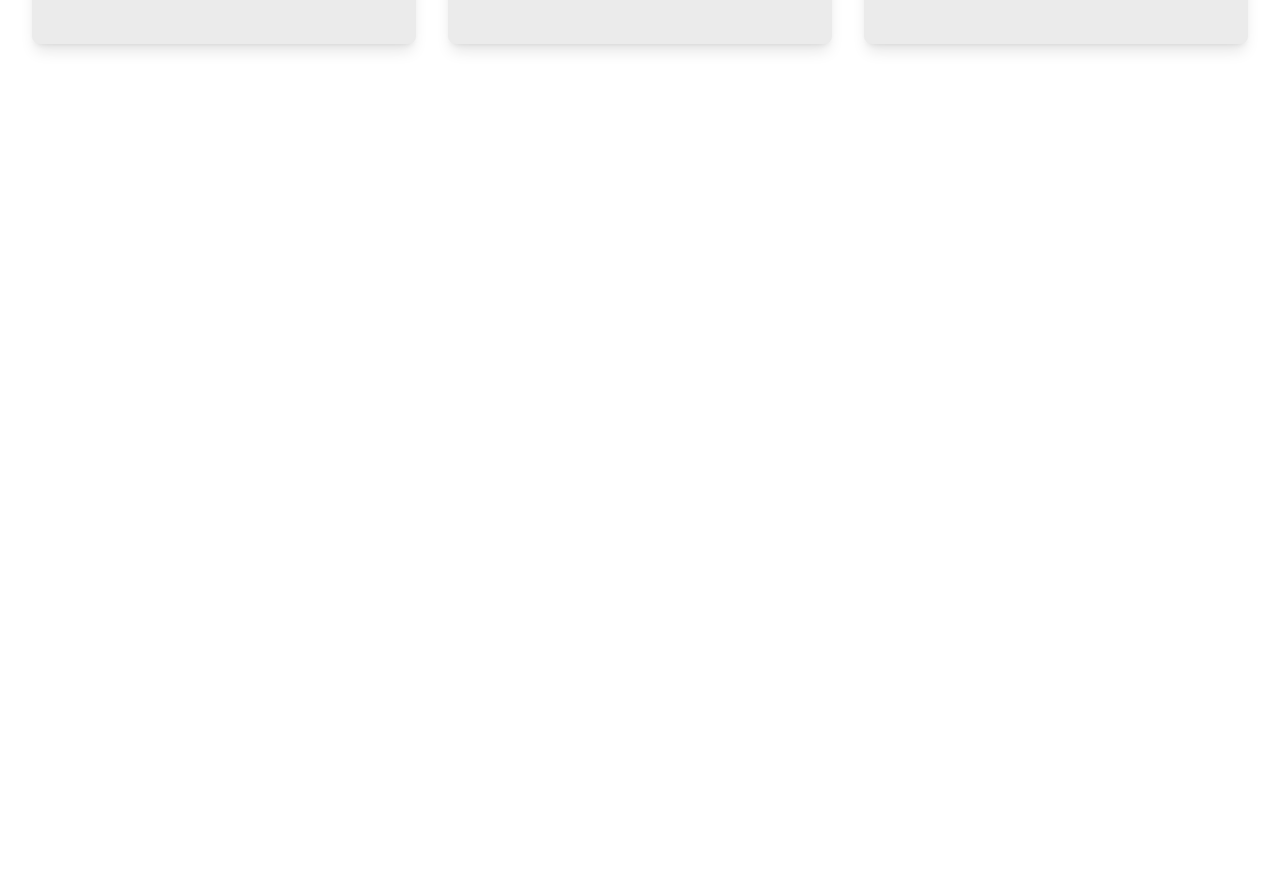
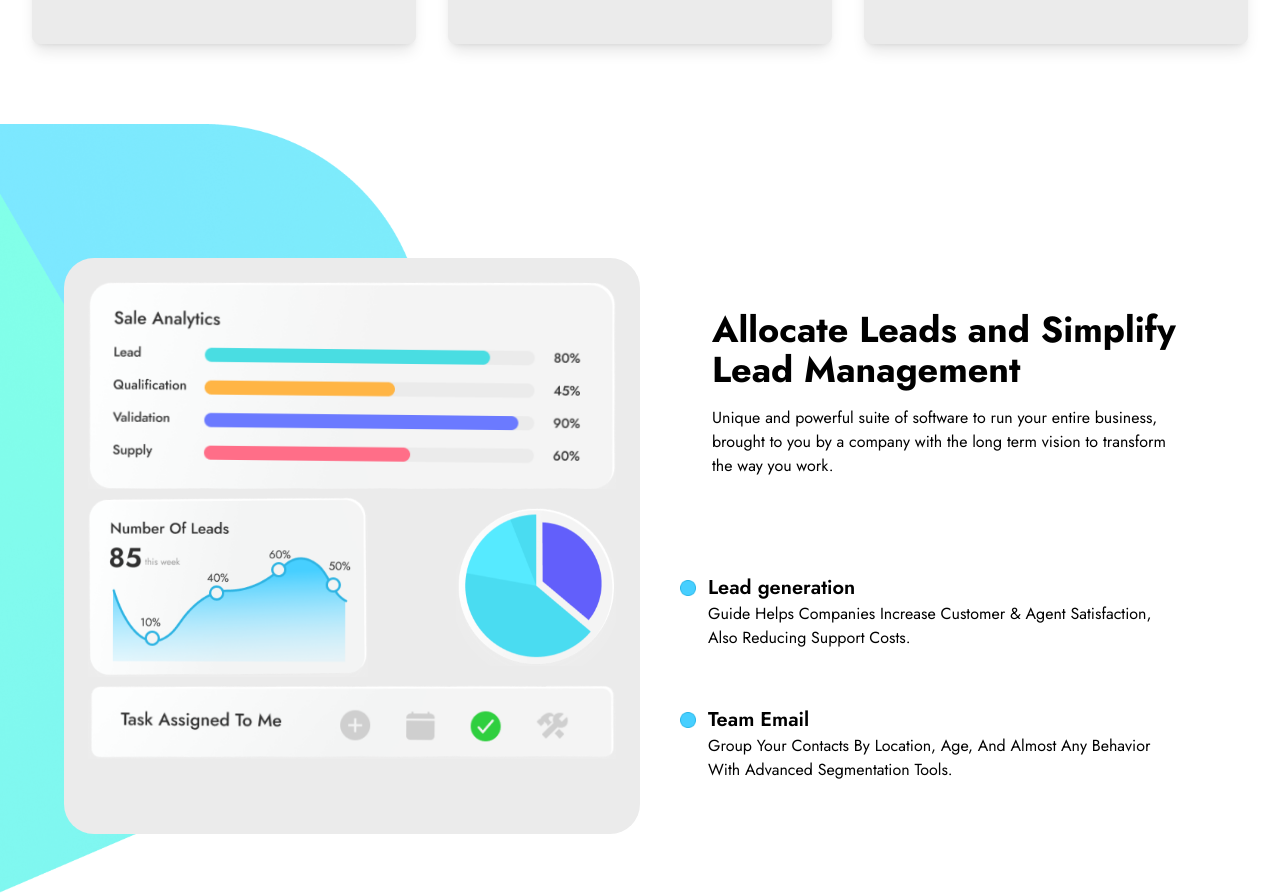
Before and after one commit to matubruno16/website-sass, a Next.js app: page /en in a window 1280 px wide. Shown: the part 1115-2008 px from the top of the page. Before the commit the page ends 1239 px from the top, so only its background shows below. Built offline with nearby package versions, Linux system fonts and the light colour scheme.

Commit message:
New section CoreFeatures

```diff
--- a/app/[locale]/page.tsx
+++ b/app/[locale]/page.tsx
@@ -1,3 +1,4 @@
+import CoreFeatures from '../components/CoreFeatures';
 import Features from '../components/Features';
 import Header from '../components/Header';
 import Hero from '../components/Hero';
@@ -7,6 +8,7 @@ export default function Home() {
     <Header />
     <Hero />
     <Features />
+    <CoreFeatures />
     </>
   );
 }
--- /dev/null
+++ b/app/components/CoreFeatures.tsx
@@ -0,0 +1,93 @@
+import Image from "next/image";
+import { getTranslations } from "next-intl/server";
+
+export default async function CoreFeatures() {
+  const t = await getTranslations("Home.CoreFeatures");
+  return (
+    <section className="overflow-hidden w-full h-full">
+      <div className="bg-coreFeatures w-screen h-full md:h-[769px] grid place-items-center">
+        <div className="grid md:grid-cols-2 justify-center w-[90%] md:w-[2/3] max-w-[1200px] h-full md:h-[500px] place-items-center mx-10 text-center md:text-start">
+          <div className=" hidden bg-[#EBEBEB] w-full h-full rounded-[30px] md:flex flex-col items-center p-6 overflow-hidden">
+            <Image
+              className=""
+              src="/analytics.png"
+              width={600}
+              height={239}
+              loading="lazy"
+              alt="Graficos analiticos"
+            />
+            <div className="w-full flex items-center justify-between gap-2 my-2">
+              <Image
+                src="/nuber.png"
+                width={280}
+                height={80}
+                loading="lazy"
+                alt="Number of Leads"
+              />
+              <Image
+                className="hidden lg:block"
+                src="/grafic.png"
+                width={160}
+                height={160}
+                loading="lazy"
+                alt="Grafico circular"
+              />
+            </div>
+            <Image
+              src="/task.png"
+              width={600}
+              height={200}
+              loading="lazy"
+              alt="Task Assigned To Me"
+              style={{ objectFit: "cover" }}
+            />
+          </div>
+          <div className="flex flex-col justify-start items-start h-full p-4 md:p-10 mt-6">
+            <h2 className="text-4xl font-bold text-pretty ml-0 md:ml-8 ">
+              {t("title")}
+            </h2>
+            <p className="text-pretty mt-4 ml-0 md:ml-8">
+              {t("subtitle")}
+            </p>
+            <div className=" ">
+              <div className="flex flex-col md:flex-row items-center gap-3 mt-10 md:mt-24">
+                <Image
+                  src="/punto.png"
+                  loading="lazy"
+                  alt="Icono Punto"
+                  className="hidden md:flex"
+                  width={16}
+                  height={16}
+                />
+                <h3 className="w-full  text-2xl md:text-xl font-semibold">
+                  {t("headerGrafics1")}
+                </h3>
+              </div>
+              <div>
+                <p className="ml-7">{t("description1")}</p>
+              </div>
+            </div>
+            <div className="">
+              <div className="flex flex-col md:flex-row items-center gap-3 mt-10 md:mt-14">
+                <Image
+                  src="/punto.png"
+                  loading="lazy"
+                  alt="Icono Punto"
+                  className="hidden md:flex"
+                  width={16}
+                  height={16}
+                />
+                <h3 className="w-full text-2xl md:text-xl font-semibold">
+                  {t("headerGrafics2")}
+                </h3>
+              </div>
+              <div>
+                <p className="ml-7">{t("description2")}</p>
+              </div>
+            </div>
+          </div>
+        </div>
+      </div>
+    </section>
+  );
+}
```
